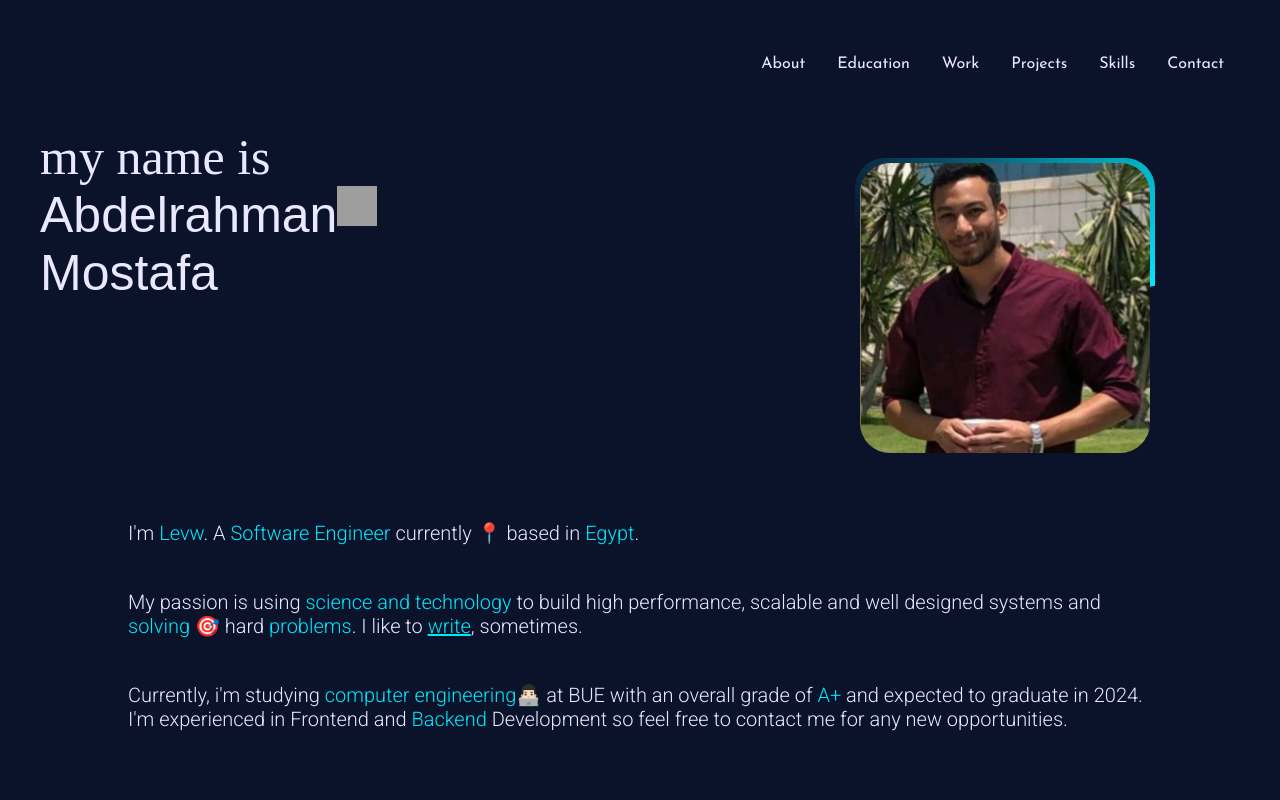
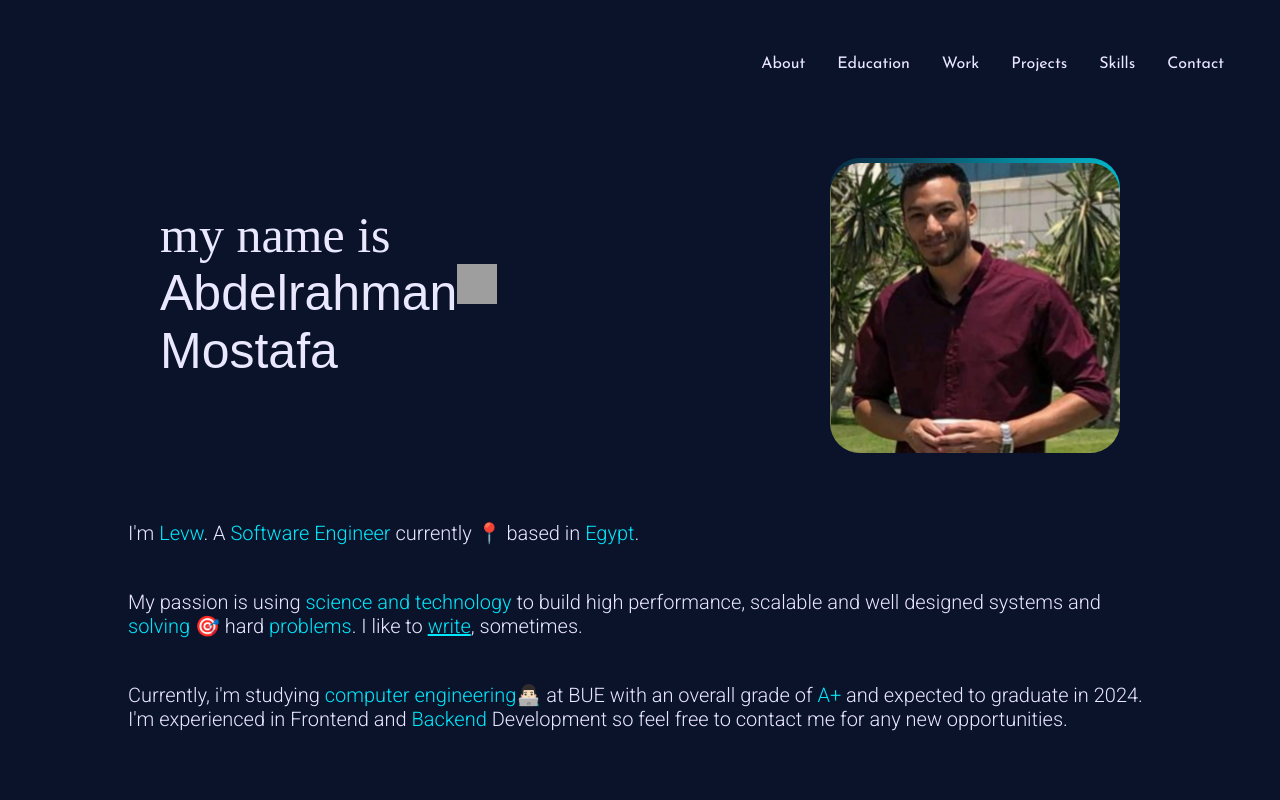
Before and after one commit to AhmedWaeI/My-Portfolio, a React (Create React App) app: page / in a window 1280 px wide. Shown: the top 800 px of the page. Built offline with nearby package versions, Linux system fonts and the light colour scheme; grey boxes are pictures that could not be loaded; a web font is replaced by a local one.

Commit message:
updated header

```diff
--- a/src/components/Header.module.css
+++ b/src/components/Header.module.css
@@ -7,6 +7,9 @@
   display: flex;
   flex-direction: row;
   justify-content: center;
+  align-items: center;
+  width: 80%;
+  margin: auto;
 }
 
 @media screen and (max-width: 650px) {
```
